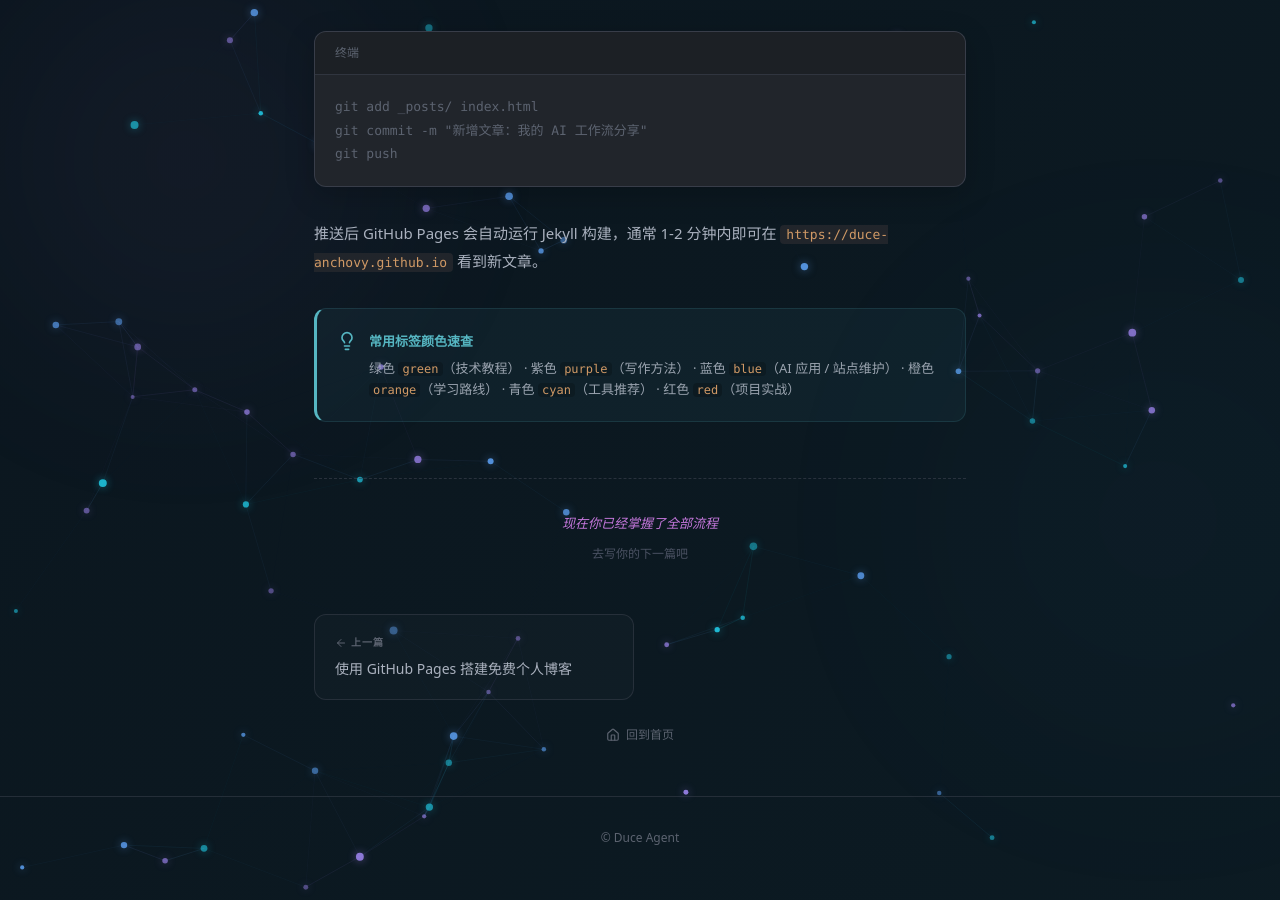
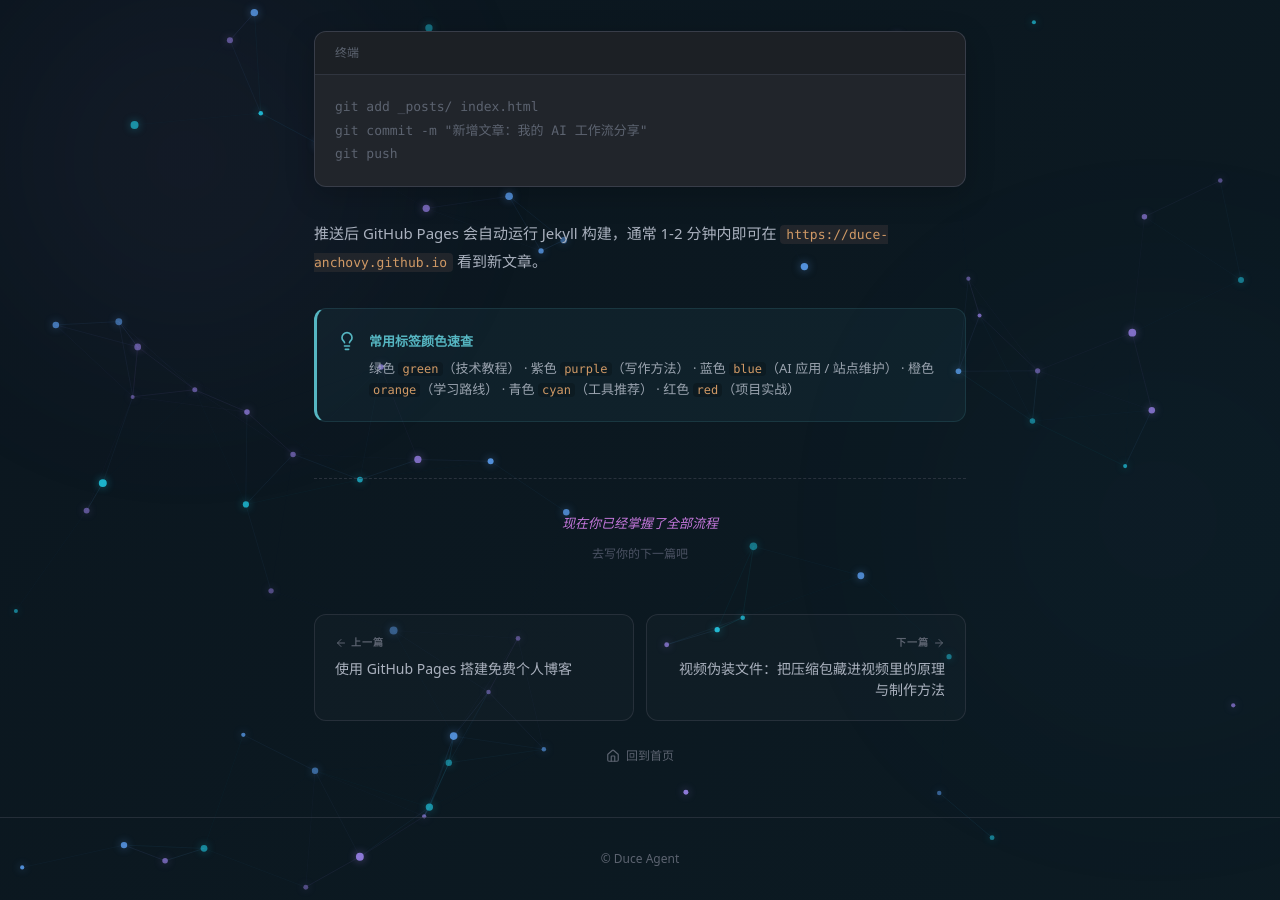
Before and after one commit to Duce-Anchovy/Duce-Anchovy.github.io, a Jekyll site: the page built from _posts/2026-08-11-how-to-add-new-post.md, in a window 1280 px wide and 900 px high, scrolled down 4247 px. Built offline with Jekyll 4.4.1, drawn with Linux system fonts in a browser that asks for light colours; nearby versions of some CDN libraries; our own code applies the rules of GitHub Pages for plain Markdown files; before the commit the page ends 5126 px from its top, so only the background shows below that.

Commit message:
new: 视频伪装文件原理与制作教程

```diff
--- /dev/null
+++ b/_posts/2026-08-12-video-disguise-file.md
@@ -0,0 +1,322 @@
+---
+title: 视频伪装文件：把压缩包藏进视频里的原理与制作方法
+date: 2026-08-12
+category: 技术教程
+accent_color: purple
+read_time: 8
+---
+
+<p class="fx-bounce-in fx-bounce-in-1 text-[15px] leading-relaxed mb-4" style="color: var(--fg-subtle);">
+  你下载了一个看似普通的 .mp4 视频，打开后正常播放。但当你把后缀名改成 .zip 再解压，里面竟然藏着另一个世界——这听起来像间谍电影里的桥段，但实现原理比你想象的要简单得多。
+</p>
+
+<div class="fx-bounce-in fx-bounce-in-2 my-6 p-5 rounded-xl" style="background: var(--card-solid); border: 1px solid var(--border-soft);">
+  <p class="text-[14px] leading-relaxed mb-0" style="color: var(--fg-subtle);">
+    <strong>一句话总结：</strong>把压缩包数据直接拼接到视频文件末尾。视频播放器从文件头开始解析，发现多余数据自动忽略；解压软件从文件尾开始定位，找到压缩包结构照常解压。两者互不干扰。
+  </p>
+</div>
+
+<h2 class="text-[22px] font-bold mt-10 mb-4" style="color: var(--fg-bright);">一、核心原理：文件格式的非对称解析</h2>
+
+<p class="text-[15px] leading-relaxed mb-4" style="color: var(--fg);">
+  这个技巧之所以有效，关键在于两种文件格式的解析逻辑恰好互补。
+</p>
+
+<h3 class="text-[17px] font-semibold mt-6 mb-3" style="color: var(--fg-bright);">视频文件（MP4 / AVI / MKV）</h3>
+
+<p class="text-[15px] leading-relaxed mb-4" style="color: var(--fg);">
+  视频文件的数据结构是<strong>从头到尾线性解析</strong>的。文件开头是元数据（文件头），包含编码格式、分辨率、帧率、音轨信息等。播放器读取文件头后，按索引逐帧解码视频流和音频流，直到<strong>到达视频数据结束标记就停止</strong>。
+</p>
+
+<p class="text-[15px] leading-relaxed mb-4" style="color: var(--fg);">
+  关键点：播放器不会扫描文件末尾。只要文件头完整、数据流正确，后面多出来的任何字节都会被忽略。
+</p>
+
+<div class="my-6 p-5 rounded-xl" style="background: var(--card-solid); border: 1px solid var(--border-soft);">
+  <pre class="text-[12px] leading-relaxed font-mono m-0" style="color: var(--fg-subtle);">
+┌─────────────────────────────────────────────────┐
+│  MP4 文件结构                                    │
+├──────────┬──────────────────┬───────────────────┤
+│  文件头   │     视频/音频数据   │  ← 播放器读到这停止 │
+│ (ftyp+   │   (mdat + moov)   │                   │
+│  moov)   │                   │                   │
+├──────────┴──────────────────┴───────────────────┤
+│              ← 这里之后的内容，播放器不管            │
+└─────────────────────────────────────────────────┘</pre>
+</div>
+
+<h3 class="text-[17px] font-semibold mt-6 mb-3" style="color: var(--fg-bright);">压缩包文件（ZIP / RAR / 7z）</h3>
+
+<p class="text-[15px] leading-relaxed mb-4" style="color: var(--fg);">
+  压缩包的结构恰好相反：它的<strong>目录索引在文件末尾</strong>。以 ZIP 为例，解压软件打开文件时，首先<strong>从文件末尾向前搜索</strong>，找到 EOCD（End of Central Directory，中央目录结束标记），然后根据 EOCD 中的偏移量定位到中央目录，再逐一解压出文件。
+</p>
+
+<div class="my-6 p-5 rounded-xl" style="background: var(--card-solid); border: 1px solid var(--border-soft);">
+  <pre class="text-[12px] leading-relaxed font-mono m-0" style="color: var(--fg-subtle);">
+┌────────────────────────────────────────────────────┐
+│  ZIP 文件结构                                       │
+├──────────────┬──────────────────┬──────────────────┤
+│  本地文件头1   │   本地文件头2 ...  │  中央目录 + EOCD  │
+│  + 压缩数据1   │   + 压缩数据2     │  ← 解压软件从这找  │
+├──────────────┴──────────────────┴──────────────────┤
+│                                                     │
+│  ↑ 前面的内容是什么，解压软件不关心                      │
+└────────────────────────────────────────────────────┘</pre>
+</div>
+
+<h3 class="text-[17px] font-semibold mt-6 mb-3" style="color: var(--fg-bright);">拼接后的效果</h3>
+
+<p class="text-[15px] leading-relaxed mb-4" style="color: var(--fg);">
+  当把视频文件放在前面、压缩包拼在后面，得到的混合文件对两种软件来说都是合法的：
+</p>
+
+<div class="my-6 p-5 rounded-xl" style="background: var(--card-solid); border: 1px solid var(--border-soft);">
+  <pre class="text-[12px] leading-relaxed font-mono m-0" style="color: var(--fg-subtle);">
+┌──────────────────────────────────────────────────────────┐
+│  伪装文件 = 视频数据 + 压缩包数据                            │
+├──────────────────────┬───────────────────────────────────┤
+│   MP4 文件头 + 数据流   │  ZIP 本地文件头 + 压缩数据 + 中央目录   │
+│                      │                                   │
+│  ▲ 播放器看到这里       │  ▲ 解压软件从末尾反向找到这里            │
+│    正常播放视频          │    正常解压文件                      │
+└──────────────────────┴───────────────────────────────────┘</pre>
+</div>
+
+<p class="text-[15px] leading-relaxed mb-4" style="color: var(--fg);">
+  这就是核心原理：<strong>利用两种文件格式解析起点的不同，让同一段二进制数据被两个程序分别解读为不同的合法文件。</strong>这不是加密，也不是漏洞，而是一种基于文件格式特性的数据拼接技巧。
+</p>
+
+<h2 class="text-[22px] font-bold mt-10 mb-4" style="color: var(--fg-bright);">二、制作方法</h2>
+
+<h3 class="text-[17px] font-semibold mt-6 mb-3" style="color: var(--fg-bright);">Windows 命令行（最简单）</h3>
+
+<p class="text-[15px] leading-relaxed mb-4" style="color: var(--fg);">
+  Windows 的 <code>copy /b</code> 命令可以直接以二进制模式拼接文件：
+</p>
+
+<div class="my-6 p-5 rounded-xl" style="background: var(--card-solid); border: 1px solid var(--border-soft);">
+  <pre class="text-[12px] leading-relaxed font-mono m-0" style="color: var(--fg-subtle);">
+copy /b video.mp4 + secret.zip output.mp4</pre>
+</div>
+
+<p class="text-[15px] leading-relaxed mb-4" style="color: var(--fg);">
+  参数说明：
+</p>
+<ul class="text-[15px] leading-relaxed mb-4 pl-5 space-y-2" style="color: var(--fg); list-style-type: disc;">
+  <li><code>/b</code>：以二进制模式处理，不添加任何结束标记，原样拼接</li>
+  <li><code>video.mp4</code>：载体视频文件（放在前面）</li>
+  <li><code>secret.zip</code>：要隐藏的压缩包（放在后面）</li>
+  <li><code>output.mp4</code>：生成的伪装文件，后缀名保持 .mp4</li>
+</ul>
+
+<p class="text-[15px] leading-relaxed mb-4" style="color: var(--fg);">
+  生成的 <code>output.mp4</code> 可以直接用任何播放器打开，播放正常的视频内容。文件大小 = 视频大小 + 压缩包大小。
+</p>
+
+<div class="my-6 p-5 rounded-xl" style="background: var(--muted-bg); border: 1px solid var(--border-soft);">
+  <p class="text-[14px] leading-relaxed mb-0" style="color: var(--fg-subtle);">
+    <strong>提示：</strong>如果视频文件是 .mkv 或 .avi 格式，原理相同，只需把文件名替换即可。但 .mp4 兼容性最好，推荐作为首选载体。
+  </p>
+</div>
+
+<h3 class="text-[17px] font-semibold mt-6 mb-3" style="color: var(--fg-bright);">macOS / Linux 终端</h3>
+
+<p class="text-[15px] leading-relaxed mb-4" style="color: var(--fg);">
+  使用 <code>cat</code> 命令拼接：
+</p>
+
+<div class="my-6 p-5 rounded-xl" style="background: var(--card-solid); border: 1px solid var(--border-soft);">
+  <pre class="text-[12px] leading-relaxed font-mono m-0" style="color: var(--fg-subtle);">
+cat video.mp4 secret.zip > output.mp4</pre>
+</div>
+
+<p class="text-[15px] leading-relaxed mb-4" style="color: var(--fg);">
+  <code>&gt;</code> 将拼接后的输出重定向到新文件，不改变原始文件。
+</p>
+
+<h2 class="text-[22px] font-bold mt-10 mb-4" style="color: var(--fg-bright);">三、解压方式</h2>
+
+<p class="text-[15px] leading-relaxed mb-4" style="color: var(--fg);">
+  解压也有多种方式，根据不同场景选择。
+</p>
+
+<h3 class="text-[17px] font-semibold mt-6 mb-3" style="color: var(--fg-bright);">方式一：直接改后缀名解压</h3>
+
+<p class="text-[15px] leading-relaxed mb-4" style="color: var(--fg);">
+  最直接的方法：将伪装文件的后缀名从 <code>.mp4</code> 改为 <code>.zip</code>，然后用解压软件打开。
+</p>
+
+<div class="my-6 p-5 rounded-xl" style="background: var(--card-solid); border: 1px solid var(--border-soft);">
+  <pre class="text-[12px] leading-relaxed font-mono m-0" style="color: var(--fg-subtle);">
+ren output.mp4 output.zip
+# 然后用 WinRAR / 7-Zip / 系统自带解压打开 output.zip</pre>
+</div>
+
+<p class="text-[15px] leading-relaxed mb-4" style="color: var(--fg);">
+  解压软件在打开时会从文件末尾搜索 EOCD 标记，找到后正常解析出压缩包内容。前面的视频数据会被当作无效数据忽略。
+</p>
+
+<div class="my-6 p-5 rounded-xl" style="background: var(--muted-bg); border: 1px solid var(--border-soft);">
+  <p class="text-[14px] leading-relaxed mb-0" style="color: var(--fg-subtle);">
+    <strong>原理说明：</strong>ZIP 格式的 EOCD 记录位于文件末尾，包含中央目录的偏移量和大小。解压软件打开 .zip 文件时，会从文件末尾倒着搜索 EOCD 签名（0x06054b50），找到后根据其中的偏移量跳转到中央目录。因此，不管文件前面有多少无关数据，只要末尾的 ZIP 结构完整，就能正常解压。
+  </p>
+</div>
+
+<h3 class="text-[17px] font-semibold mt-6 mb-3" style="color: var(--fg-bright);">方式二：用 7-Zip / WinRAR 直接打开</h3>
+
+<p class="text-[15px] leading-relaxed mb-4" style="color: var(--fg);">
+  7-Zip 和 WinRAR 都支持直接打开非标准后缀名的压缩包。无需改后缀名：
+</p>
+
+<ol class="text-[15px] leading-relaxed mb-4 pl-5 space-y-2" style="color: var(--fg); list-style-type: decimal;">
+  <li>打开 7-Zip 或 WinRAR</li>
+  <li>在软件内导航到伪装文件所在目录</li>
+  <li>右键点击 <code>output.mp4</code> → 选择"用 7-Zip 打开"或"打开压缩包"</li>
+  <li>软件会自动识别文件末尾的压缩包结构并列出内容</li>
+</ol>
+
+<h3 class="text-[17px] font-semibold mt-6 mb-3" style="color: var(--fg-bright);">方式三：命令行解压</h3>
+
+<p class="text-[15px] leading-relaxed mb-4" style="color: var(--fg);">
+  使用 7-Zip 命令行工具，无需改后缀名：
+</p>
+
+<div class="my-6 p-5 rounded-xl" style="background: var(--card-solid); border: 1px solid var(--border-soft);">
+  <pre class="text-[12px] leading-relaxed font-mono m-0" style="color: var(--fg-subtle);">
+# 列出压缩包内容
+7z l output.mp4
+
+# 解压到当前目录
+7z x output.mp4 -o./extracted</pre>
+</div>
+
+<h2 class="text-[22px] font-bold mt-10 mb-4" style="color: var(--fg-bright);">四、进阶技巧与注意事项</h2>
+
+<h3 class="text-[17px] font-semibold mt-6 mb-3" style="color: var(--fg-bright);">增加隐蔽性：选择合适的视频</h3>
+
+<p class="text-[15px] leading-relaxed mb-4" style="color: var(--fg);">
+  文件大小是最大的破绽。一个 10 分钟的 1080p 视频通常在 100MB–300MB 之间，如果伪装文件高达 2GB，会显得异常。建议：
+</p>
+<ul class="text-[15px] leading-relaxed mb-4 pl-5 space-y-2" style="color: var(--fg); list-style-type: disc;">
+  <li>控制压缩包大小，使总文件体积在合理范围内</li>
+  <li>选择时长和分辨率匹配视频体积的内容</li>
+  <li>如果有多个大文件，可以拆分成多个伪装文件</li>
+</ul>
+
+<h3 class="text-[17px] font-semibold mt-6 mb-3" style="color: var(--fg-bright);">使用加密压缩包</h3>
+
+<p class="text-[15px] leading-relaxed mb-4" style="color: var(--fg);">
+  在制作伪装文件之前，先对压缩包设置密码：
+</p>
+
+<div class="my-6 p-5 rounded-xl" style="background: var(--card-solid); border: 1px solid var(--border-soft);">
+  <pre class="text-[12px] leading-relaxed font-mono m-0" style="color: var(--fg-subtle);">
+# 7-Zip 命令行加密压缩
+7z a -pYourPassword -mhe=on secret.7z folder_to_hide/
+
+# 然后拼接
+copy /b video.mp4 + secret.7z output.mp4</pre>
+</div>
+
+<p class="text-[15px] leading-relaxed mb-4" style="color: var(--fg);">
+  <code>-mhe=on</code> 参数会加密文件列表，不解压看不到里面有什么文件。
+</p>
+
+<h3 class="text-[17px] font-semibold mt-6 mb-3" style="color: var(--fg-bright);">格式兼容性</h3>
+
+<p class="text-[15px] leading-relaxed mb-4" style="color: var(--fg);">
+  不是所有视频格式的容错性都一样好：
+</p>
+
+<div class="overflow-x-auto my-6">
+  <table class="w-full text-[14px] leading-relaxed" style="border-collapse: collapse;">
+    <thead>
+      <tr style="border-bottom: 1px solid var(--border);">
+        <th class="text-left py-2 px-3" style="color: var(--fg-bright);">载体格式</th>
+        <th class="text-left py-2 px-3" style="color: var(--fg-bright);">兼容性</th>
+        <th class="text-left py-2 px-3" style="color: var(--fg-bright);">说明</th>
+      </tr>
+    </thead>
+    <tbody style="color: var(--fg);">
+      <tr style="border-bottom: 1px solid var(--border-soft);">
+        <td class="py-2 px-3"><strong>MP4</strong></td>
+        <td class="py-2 px-3"><span style="color: var(--green);">最佳</span></td>
+        <td class="py-2 px-3">几乎所有播放器都支持尾部附加数据，兼容性最好</td>
+      </tr>
+      <tr style="border-bottom: 1px solid var(--border-soft);">
+        <td class="py-2 px-3"><strong>AVI</strong></td>
+        <td class="py-2 px-3"><span style="color: var(--green);">良好</span></td>
+        <td class="py-2 px-3">多数播放器兼容，但部分老旧播放器可能报错</td>
+      </tr>
+      <tr style="border-bottom: 1px solid var(--border-soft);">
+        <td class="py-2 px-3"><strong>MKV</strong></td>
+        <td class="py-2 px-3"><span style="color: var(--orange);">一般</span></td>
+        <td class="py-2 px-3">部分播放器会尝试解析尾部数据，可能导致播放异常</td>
+      </tr>
+      <tr style="border-bottom: 1px solid var(--border-soft);">
+        <td class="py-2 px-3"><strong>MOV</strong></td>
+        <td class="py-2 px-3"><span style="color: var(--orange);">一般</span></td>
+        <td class="py-2 px-3">QuickTime 对尾部数据比较敏感，可能播放失败</td>
+      </tr>
+      <tr>
+        <td class="py-2 px-3"><strong>FLV</strong></td>
+        <td class="py-2 px-3"><span style="color: var(--red);">不推荐</span></td>
+        <td class="py-2 px-3">结构对尾部数据敏感，容易导致播放失败</td>
+      </tr>
+    </tbody>
+  </table>
+</div>
+
+<h3 class="text-[17px] font-semibold mt-6 mb-3" style="color: var(--fg-bright);">压缩包格式选择</h3>
+
+<p class="text-[15px] leading-relaxed mb-4" style="color: var(--fg);">
+  ZIP 是最通用的选择，因为它的目录结构在文件末尾，几乎所有解压软件都支持。RAR 和 7z 也可以，但 ZIP 兼容性最好。
+</p>
+
+<h2 class="text-[22px] font-bold mt-10 mb-4" style="color: var(--fg-bright);">五、一个完整的示例</h2>
+
+<p class="text-[15px] leading-relaxed mb-4" style="color: var(--fg);">
+  假设你有一个 <code>demo.mp4</code>（100MB）和一个要隐藏的文件夹 <code>hidden_files</code>：
+</p>
+
+<div class="my-6 p-5 rounded-xl" style="background: var(--card-solid); border: 1px solid var(--border-soft);">
+  <pre class="text-[12px] leading-relaxed font-mono m-0" style="color: var(--fg-subtle);">
+# 步骤1：将文件夹压缩为加密 ZIP
+7z a -tzip -pMySecret123 secret.zip hidden_files/
+
+# 步骤2：拼接视频和压缩包
+copy /b demo.mp4 + secret.zip disguised.mp4
+
+# 步骤3：验证——用播放器打开 disguised.mp4，正常播放
+
+# 步骤4：解压——改后缀名后解压
+ren disguised.mp4 disguised.zip
+# 用解压软件打开 disguised.zip，输入密码 MySecret123</pre>
+</div>
+
+<p class="text-[15px] leading-relaxed mb-4" style="color: var(--fg);">
+  完成后，<code>disguised.mp4</code> 看起来就是一个普通的视频文件，但其中隐藏了你的加密压缩包。
+</p>
+
+<h2 class="text-[22px] font-bold mt-10 mb-4" style="color: var(--fg-bright);">六、原理总结</h2>
+
+<div class="my-6 p-5 rounded-xl" style="background: var(--card-solid); border: 1px solid var(--border-soft);">
+  <p class="text-[15px] leading-relaxed mb-3" style="color: var(--fg);">
+    这个技巧的本质是<strong>利用文件格式解析的容错性</strong>：
+  </p>
+  <ul class="text-[15px] leading-relaxed mb-0 pl-5 space-y-2" style="color: var(--fg); list-style-type: disc;">
+    <li>视频播放器<strong>从文件头开始、线性解析</strong>，遇到视频数据结束就停止，对尾部额外数据熟视无睹</li>
+    <li>解压软件<strong>从文件尾开始、反向搜索</strong>，找到压缩包结构后直接定位，前面的视频数据形同虚设</li>
+    <li>两者解析的"起点"和"方向"不同，在同一段数据中各取所需、互不干扰</li>
+  </ul>
+</div>
+
+<p class="text-[15px] leading-relaxed mb-4" style="color: var(--fg);">
+  这不是加密技术，更不是安全漏洞。它只是一种基于文件格式特性的数据拼接方法。如果你需要真正的隐蔽通信，应该使用专业的隐写术（Steganography）工具和端到端加密方案。
+</p>
+
+<div class="fx-bounce-in fx-bounce-in-4 my-8 p-5 rounded-xl" style="background: var(--muted-bg); border: 1px solid var(--border-soft);">
+  <p class="text-[14px] leading-relaxed mb-0" style="color: var(--fg-subtle);">
+    <strong>声明：</strong>本文仅介绍技术原理，请遵守当地法律法规，不要将本技术用于非法用途。在受监管的网络环境中，此类文件的异常大小和结构特征可能被安全软件检测到。
+  </p>
+</div>
```
Also changed, not shown: index.html (+21 -3 lines).
